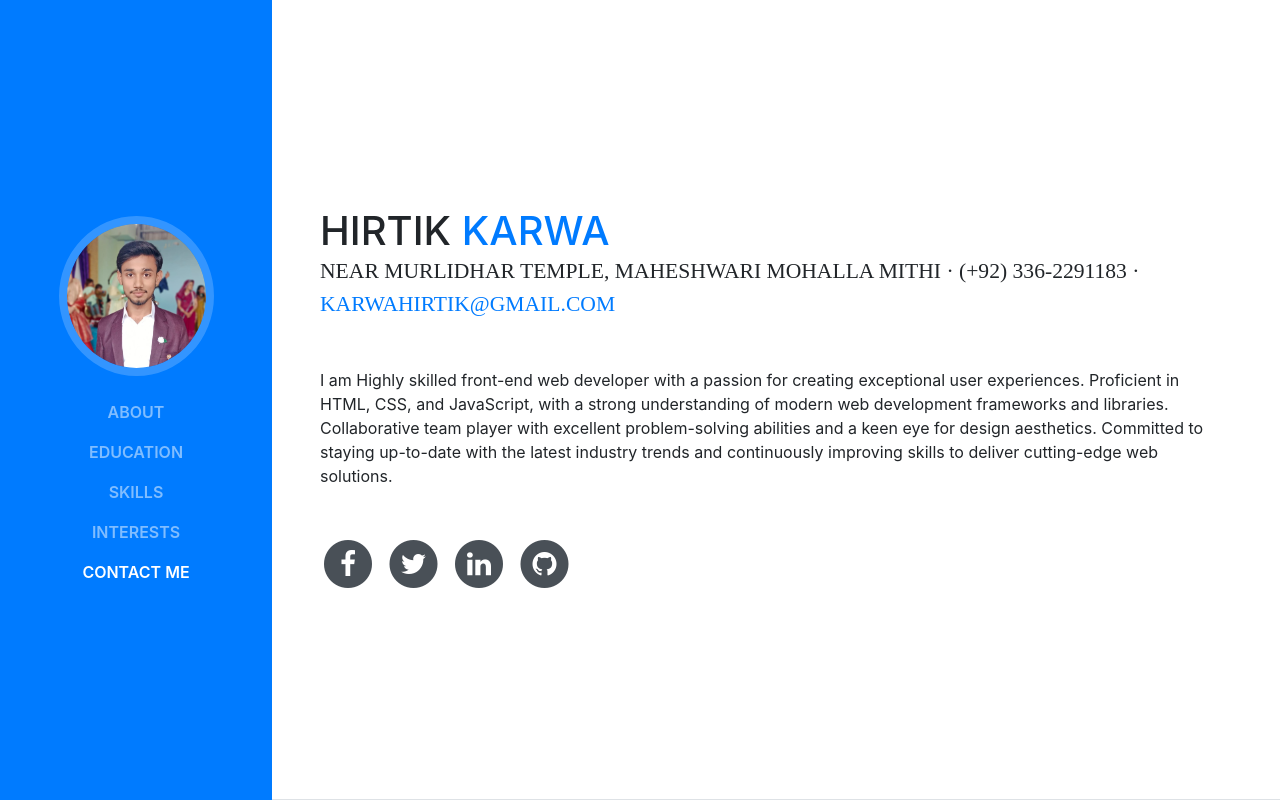
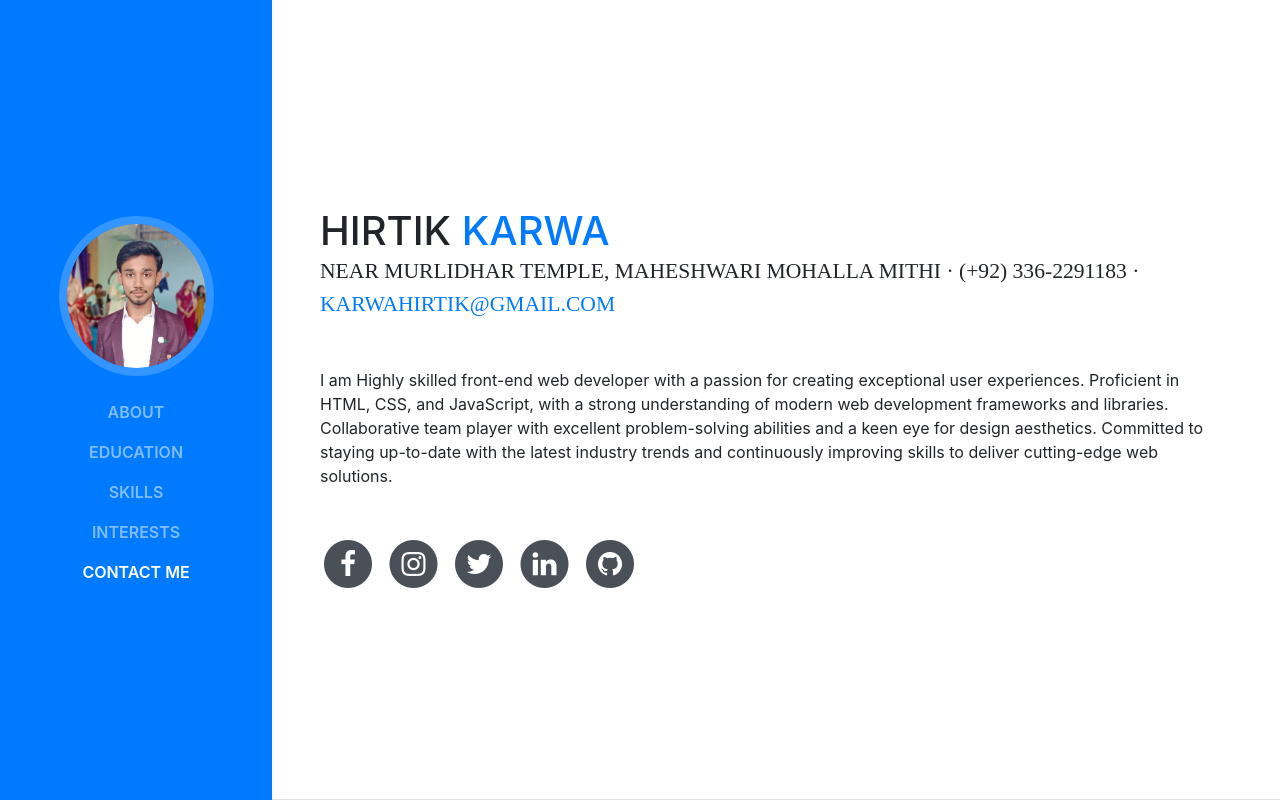
Before and after one commit to Hirtik786/Hirtik-karwa-resume, a website with bundled scripts: page index.html in a window 1280 px wide. Shown: the top 800 px of the page. Built offline with nearby package versions, Linux system fonts and the light colour scheme; a web font is replaced by a local one.

Commit message:
instagram link update

```diff
--- a/index.html
+++ b/index.html
@@ -112,6 +112,14 @@
               <span class="fa-stack fa-lg">
                 <i class="fa fa-circle fa-stack-2x"></i>
                 <i class="fa fa-facebook fa-stack-1x fa-inverse"></i>
+              </span>
+            </a>
+          </li>
+          <li class="list-inline-item">
+            <a href="https://www.instagram.com/hirtik_karwa/">
+              <span class="fa-stack fa-lg">
+                <i class="fa fa-circle fa-stack-2x"></i>
+                <i class="fa fa-instagram fa-stack-1x fa-inverse"></i>
               </span>
             </a>
           </li>
```
